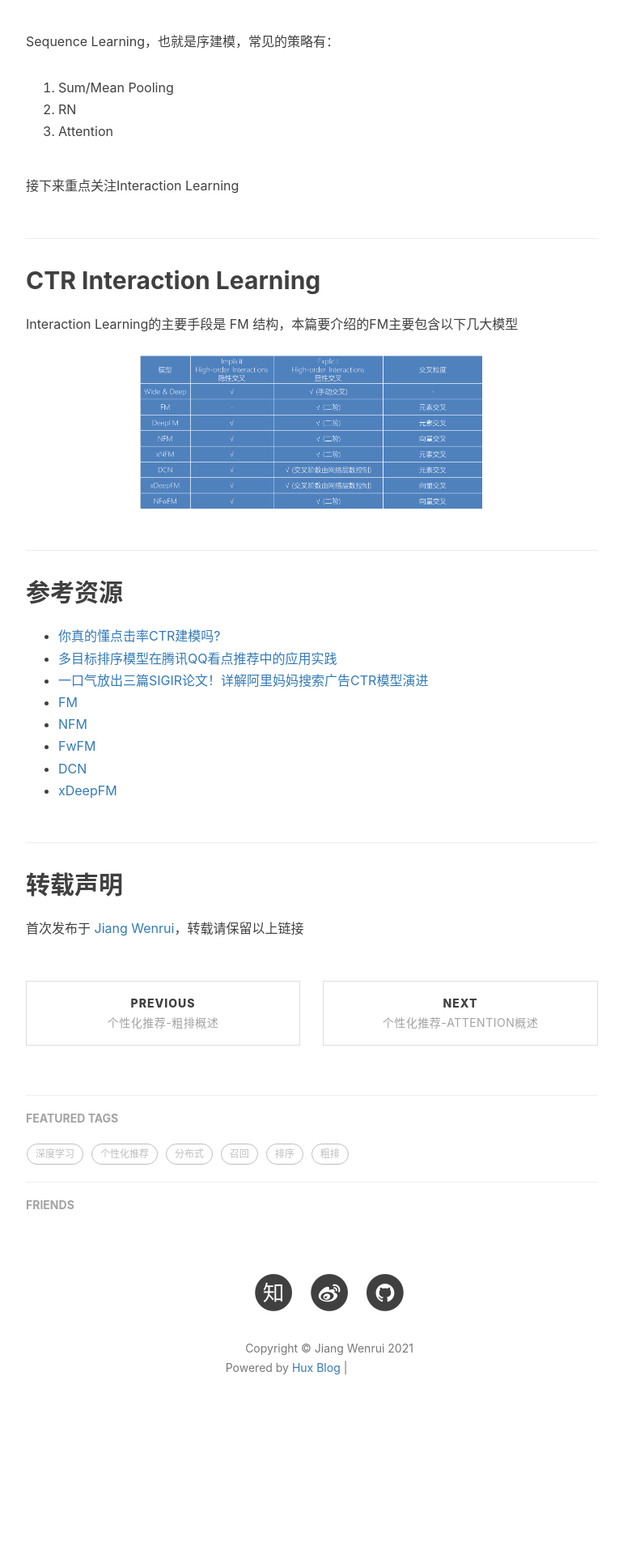
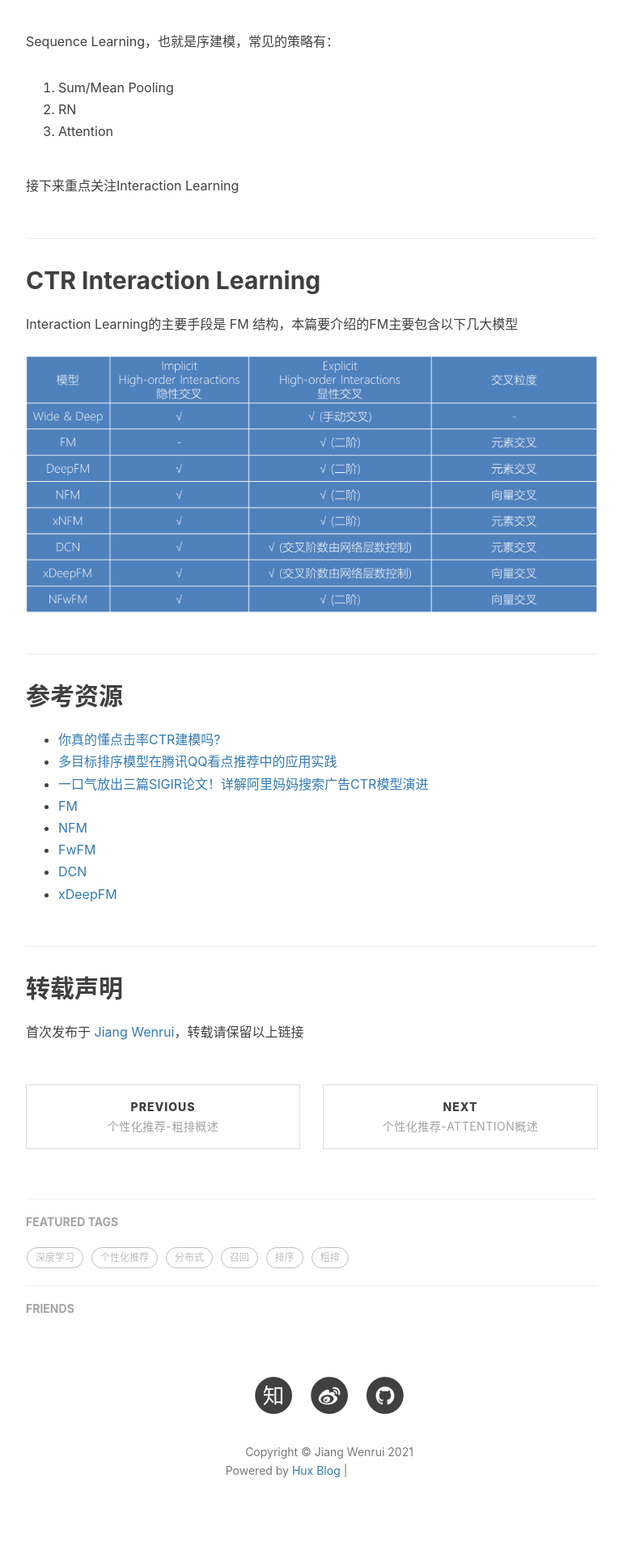
Before and after one commit to wenruij/wenruij.github.io, a Jekyll site: the page built from _posts/2021-05-05-rec-ranking.markdown, in a window 1280 px wide. Shown: the part 1981-3901 px from the top of the page at 81% size, without its empty margins (233-1003 px from the left). Built offline with Jekyll 4.4.1, drawn with Linux system fonts in a browser that asks for light colours; nearby versions of some CDN libraries; comment, search, counter and statistics services are not loaded; before the commit the page ends 3774 px from its top, so only the background shows below that; grey boxes are pictures that could not be loaded.

Commit message:
add ranking

```diff
--- a/_posts/2021-05-05-rec-ranking.markdown
+++ b/_posts/2021-05-05-rec-ranking.markdown
@@ -47,7 +47,7 @@ Sequence Learning，也就是序建模，常见的策略有：
 ## CTR Interaction Learning
 
 Interaction Learning的主要手段是 FM 结构，本篇要介绍的FM主要包含以下几大模型
-<img src="/img/rec-ranking/fm.png" width="60%" height="60%" />
+<img src="/img/rec-ranking/fm.png" width="100%" height="100%" />
 
 ## 参考资源
 
```
